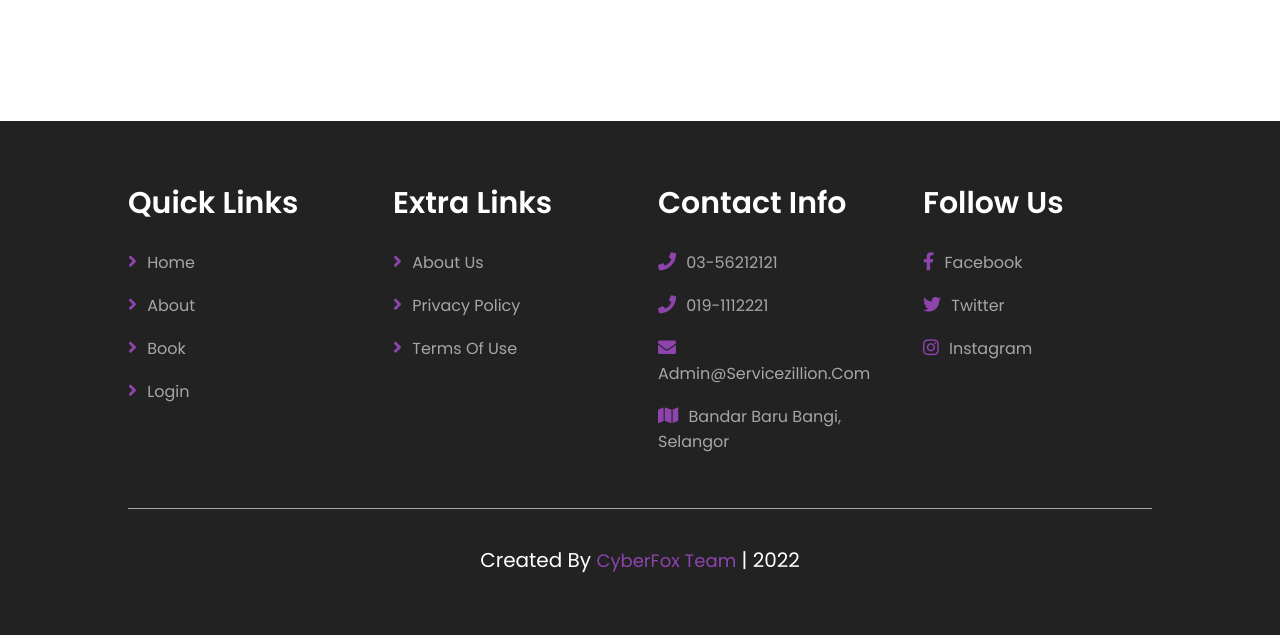
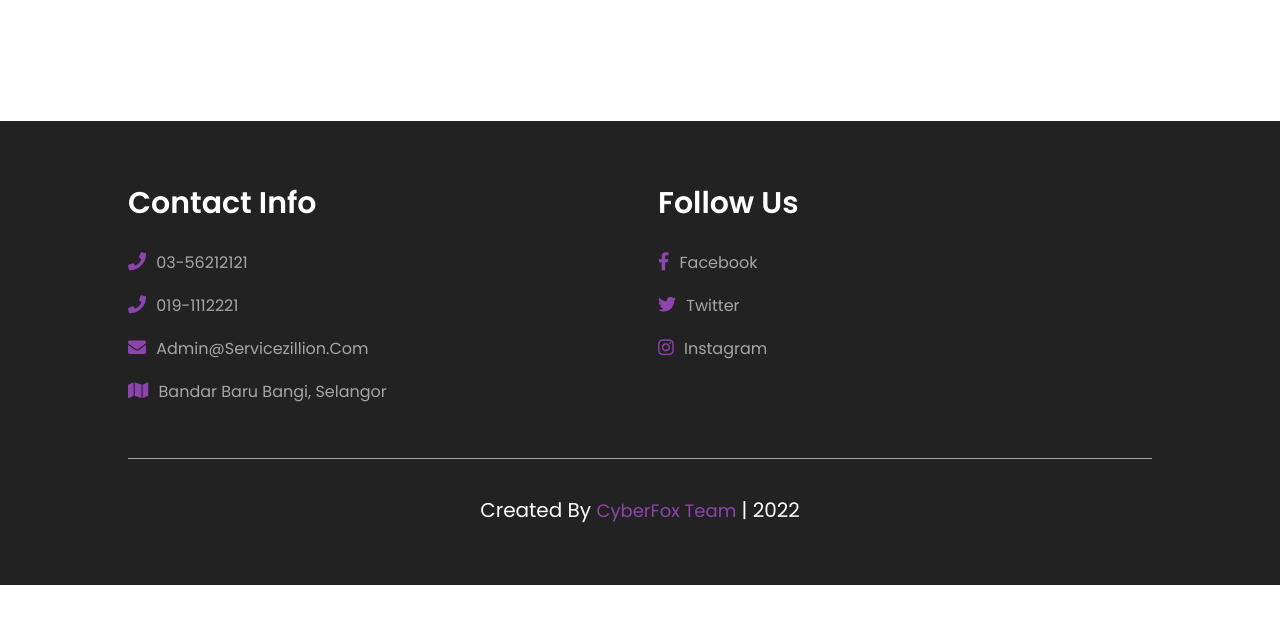
Before and after one commit to fareena08/Web-Development, a PHP site: page /service_form.php in a window 1280 px wide. Shown: the part 669-1304 px from the top of the page. After the commit the page ends 1254 px from the top, so only its background shows below. Run offline with PHP 8.4, Linux system fonts and the light colour scheme; data that the repository does not hold is empty.

Commit message:
Update service_form.php

```diff
--- a/service_form.php
+++ b/service_form.php
@@ -157,7 +157,7 @@ include_once 'service_form_crud.php';
 
    <div class="box-container">
 
-      <div class="box">
+<!--       <div class="box">
          <h3>quick links</h3>
          <a href="home.php"> <i class="fas fa-angle-right"></i> home</a>
          <a href="about.php"> <i class="fas fa-angle-right"></i> about</a>
@@ -171,7 +171,7 @@ include_once 'service_form_crud.php';
          <a href="#"> <i class="fas fa-angle-right"></i> privacy policy</a>
          <a href="#"> <i class="fas fa-angle-right">
          </i> terms of use</a>
-      </div>
+      </div> -->
 
       <div class="box">
          <h3>contact info</h3>
```
